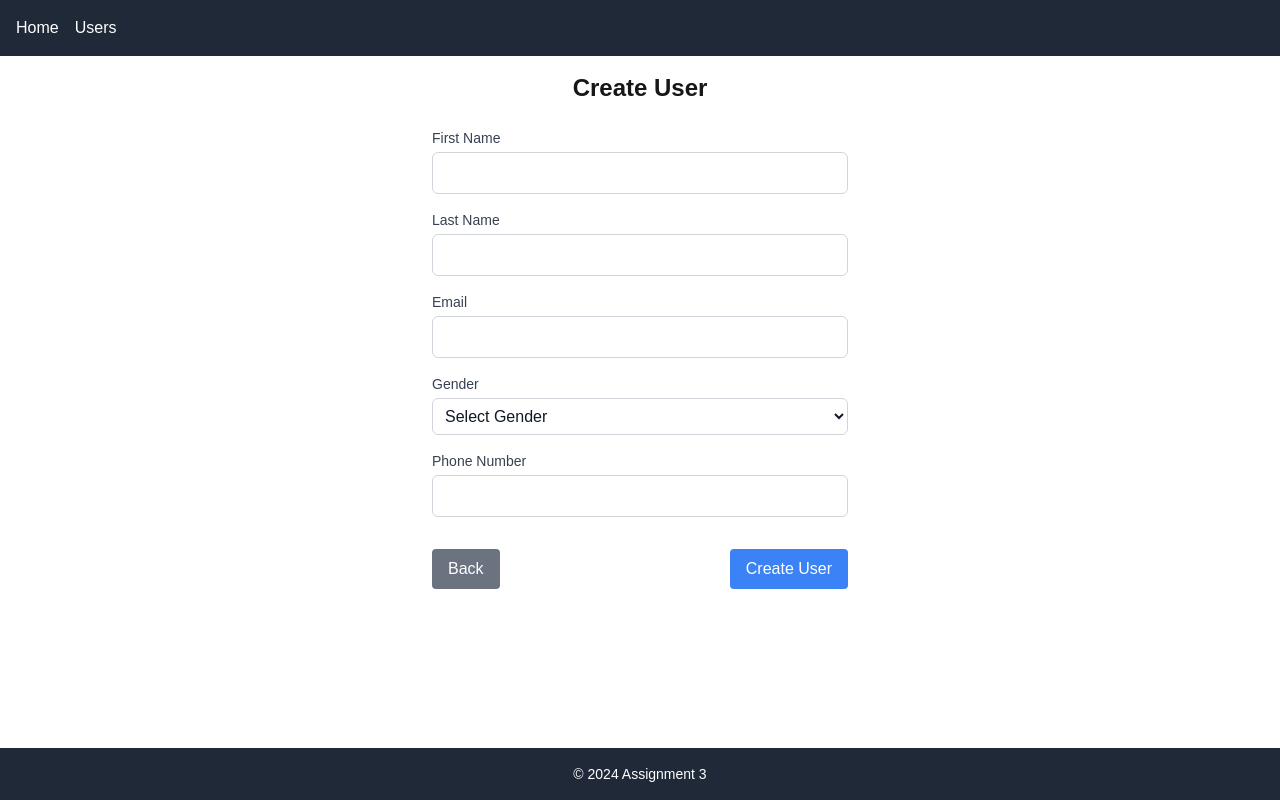
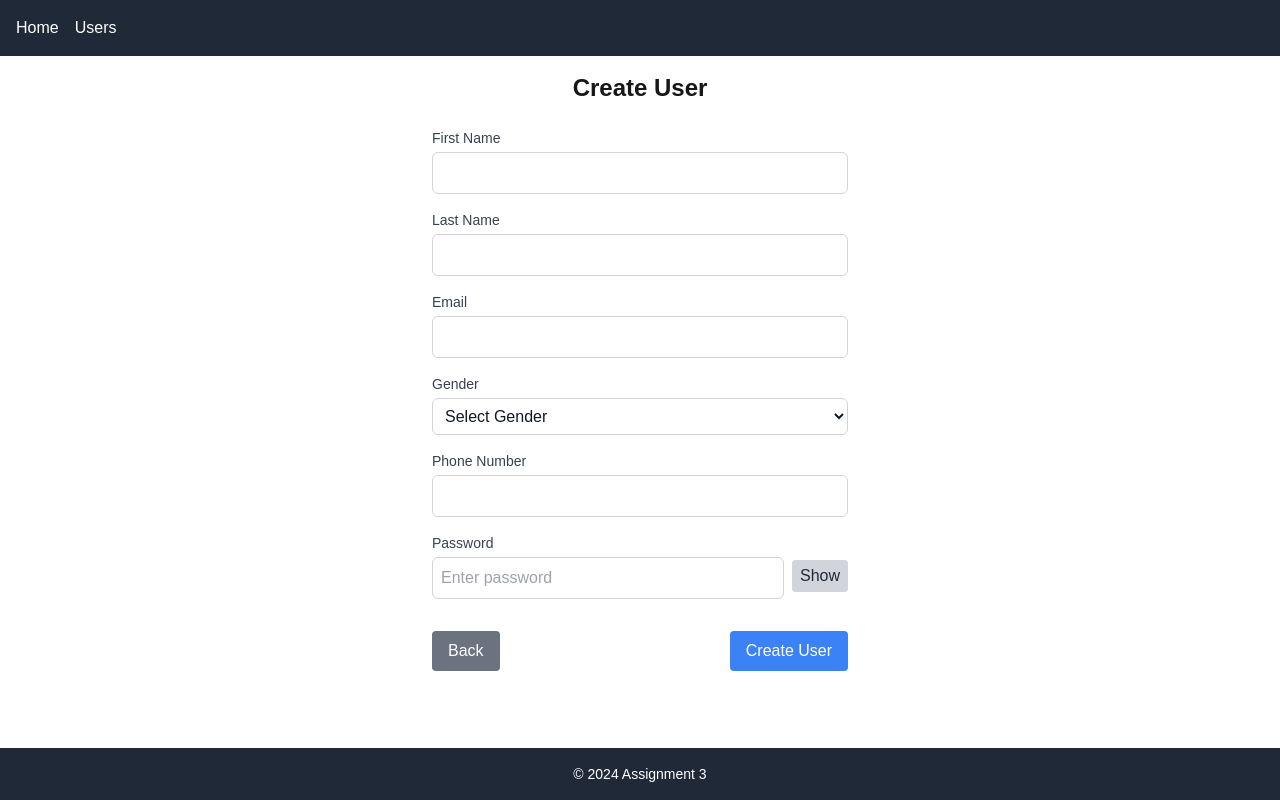
Before and after one commit to lulumeimei/assignment_3, a Next.js app: page /users/create in a window 1280 px wide. Built offline with nearby package versions, Linux system fonts and the light colour scheme.

Commit message:
💄style: add password to create user page

```diff
--- a/src/app/api/users/route.js
+++ b/src/app/api/users/route.js
@@ -42,7 +42,7 @@ export async function GET(request) {
 export async function POST(request) {
     try {
         const body = await request.json();
-        const { firstName, lastName, email, gender, phoneNumber } = body;
+        const { firstName, lastName, email, gender, phoneNumber, password } = body;
 
         // Validate the user input
         const errors = [];
@@ -67,6 +67,10 @@ export async function POST(request) {
             errors.push('Invalid or missing phone number');
         }
 
+        if (!password || typeof password !== 'string') {
+            errors.push('Invalid or missing password');
+        }
+
         if (errors.length > 0) {
             return NextResponse.json({ error: errors.join(', ') }, { status: 400 });
         }
@@ -88,6 +92,7 @@ export async function POST(request) {
                 email,
                 gender: gender.toUpperCase(),
                 phoneNumber,
+                password,
             },
         });
 
--- a/src/app/users/create/CreateUserForm.tsx
+++ b/src/app/users/create/CreateUserForm.tsx
@@ -13,6 +13,7 @@ interface User {
   email: string;
   gender: string;
   phoneNumber: string;
+  password?: string; // Add password to the User interface
 }
 
 export default function CreateUserForm() {
@@ -22,7 +23,10 @@ export default function CreateUserForm() {
     email: "",
     gender: "",
     phoneNumber: "",
+    password: "",
   });
+  const [passwordError, setPasswordError] = useState<string>("");
+  const [isPasswordVisible, setIsPasswordVisible] = useState<boolean>(false);
   const router = useRouter();
 
   const handleChange = (
@@ -30,10 +34,31 @@ export default function CreateUserForm() {
   ) => {
     const { name, value } = event.target;
     setFormData((prevData) => ({ ...prevData, [name]: value }));
+
+    if (name === "password") {
+      validatePassword(value);
+    }
+  };
+
+  const validatePassword = (password: string) => {
+    // Password must be at least 8 characters long, include an uppercase letter, and a special character
+    const passwordRegex = /^(?=.*[A-Z])(?=.*[@#$%^&+=!]).{8,}$/;
+    if (!passwordRegex.test(password)) {
+      setPasswordError(
+        "Password must be at least 8 characters long, include an uppercase letter, and a special character."
+      );
+    } else {
+      setPasswordError("");
+    }
   };
 
   const handleSubmit = async (event: React.FormEvent) => {
     event.preventDefault();
+
+    if (passwordError) {
+      toast.error("Please fix the password error before submitting.");
+      return;
+    }
 
     try {
       const response = await fetch("/api/users", {
@@ -57,6 +82,10 @@ export default function CreateUserForm() {
 
   const handleBack = () => {
     router.back(); // Navigate back to the previous page
+  };
+
+  const togglePasswordVisibility = () => {
+    setIsPasswordVisible((prevState) => !prevState);
   };
 
   return (
@@ -129,6 +158,32 @@ export default function CreateUserForm() {
           className="mt-1 block w-full p-2 border border-gray-300 dark:border-gray-600 rounded-md bg-white dark:bg-gray-800 text-gray-900 dark:text-gray-100"
         />
       </div>
+      <div>
+        <label className="block text-sm font-medium text-gray-700 dark:text-gray-300">
+          Password
+        </label>
+        <div className="flex items-center">
+          <input
+            type={isPasswordVisible ? "text" : "password"}
+            name="password"
+            value={formData.password}
+            onChange={handleChange}
+            required
+            placeholder="Enter password"
+            className="mt-1 block w-full p-2 border border-gray-300 dark:border-gray-600 rounded-md bg-white dark:bg-gray-800 text-gray-900 dark:text-gray-100"
+          />
+          <button
+            type="button"
+            onClick={togglePasswordVisibility}
+            className="ml-2 px-2 py-1 bg-gray-300 dark:bg-gray-600 text-gray-800 dark:text-gray-200 rounded"
+          >
+            {isPasswordVisible ? "Hide" : "Show"}
+          </button>
+        </div>
+        {passwordError && (
+          <p className="text-red-500 text-sm mt-1">{passwordError}</p>
+        )}
+      </div>
       <div className="flex justify-between">
         <button
           type="button"
```
